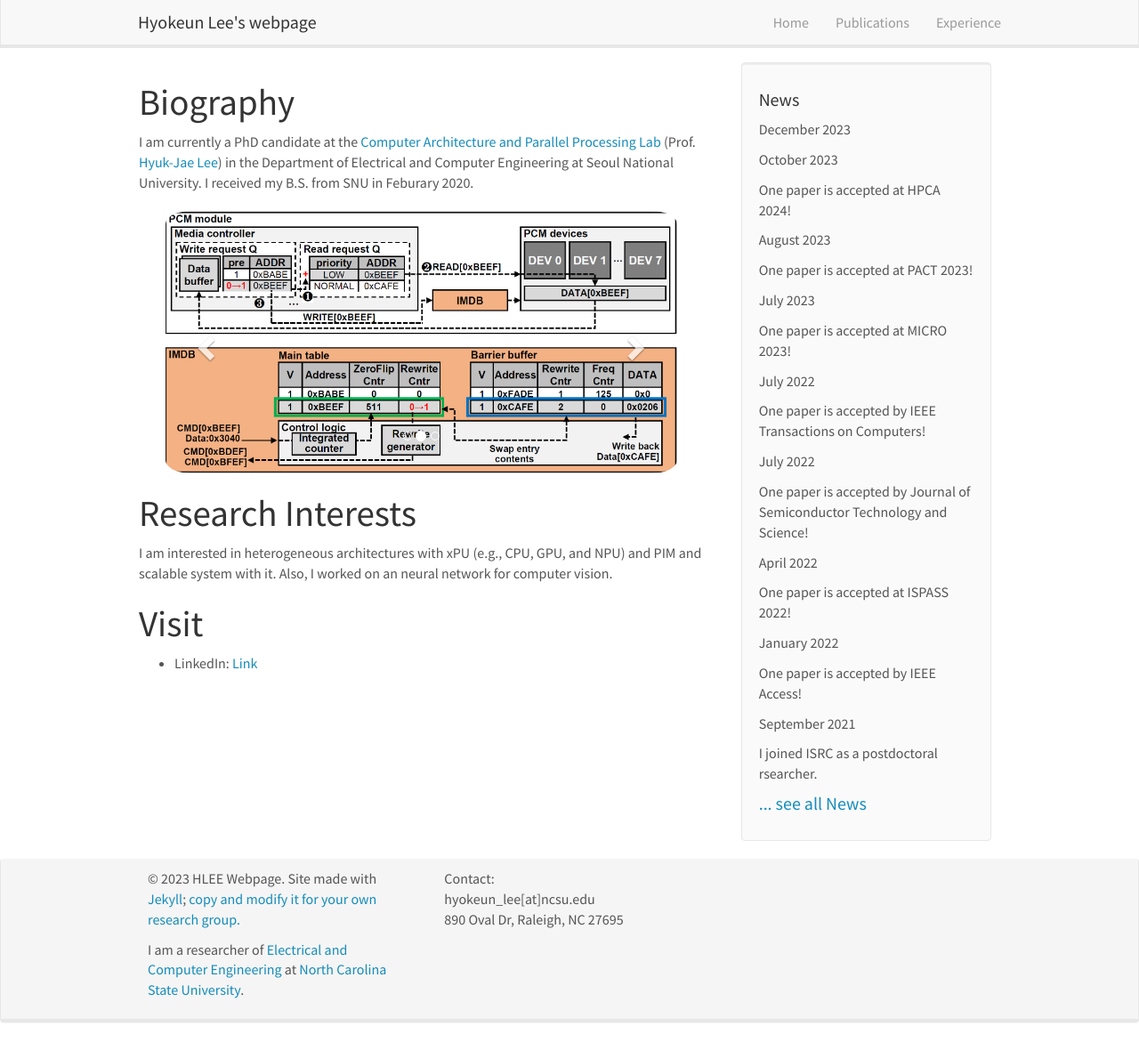
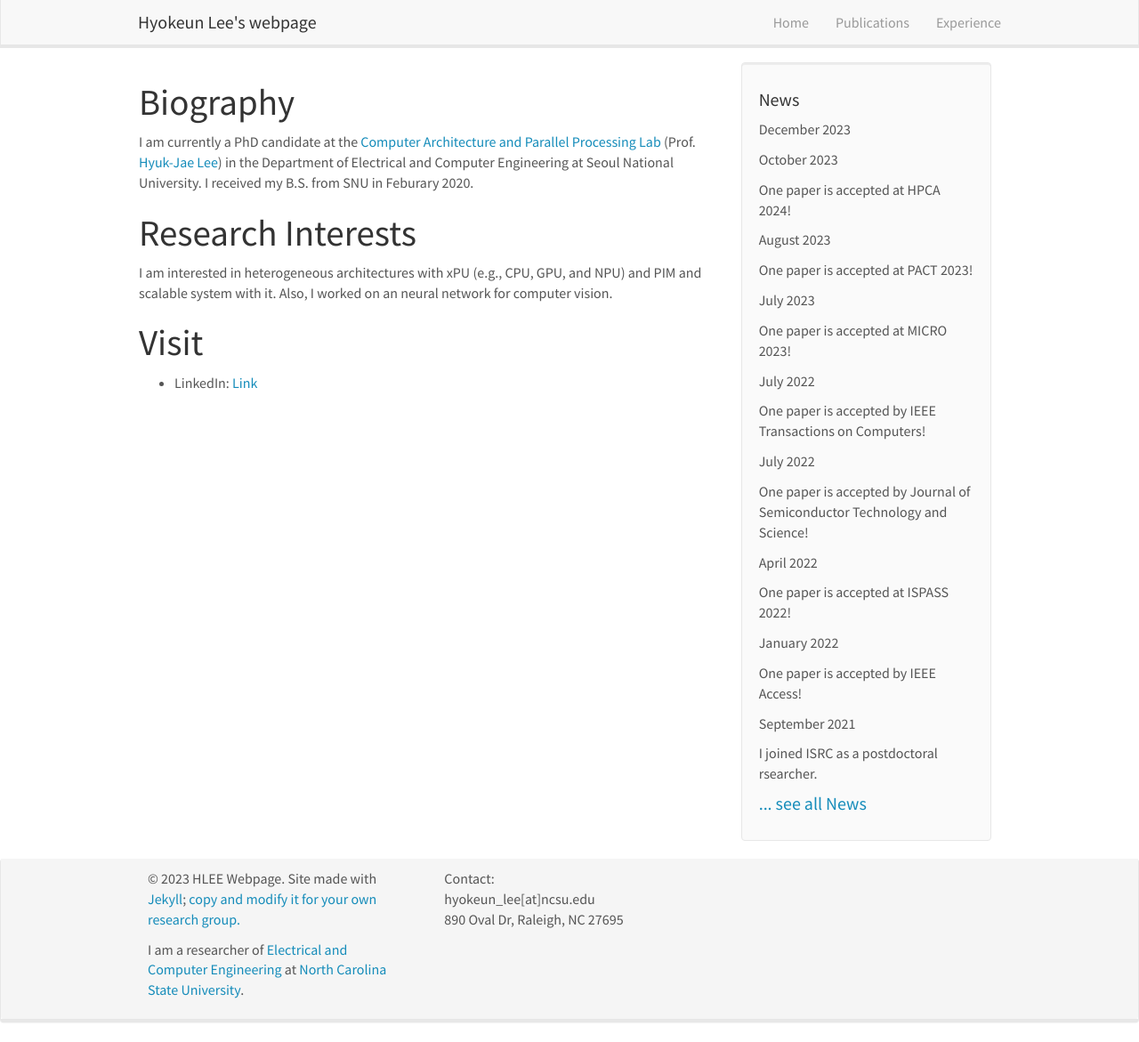
Before and after one commit to La-tale/sms.github.io, a Jekyll site: the page built from _pages/home.md, in a window 1280 px wide and 1171 px high. Shown: the whole window at 89% size. Built offline with Jekyll 4.4.1, drawn with Linux system fonts in a browser that asks for light colours; nearby versions of some CDN libraries.

Commit message:
Update news

```diff
--- a/_pages/home.md
+++ b/_pages/home.md
@@ -11,35 +11,35 @@ permalink: /
 I am currently a PhD candidate at the [Computer Architecture and Parallel Processing Lab](http://capp.snu.ac.kr) (Prof. [Hyuk-Jae Lee](http://capp.snu.ac.kr/?p=people)) in the Department of Electrical and Computer Engineering at Seoul National University. I received my B.S. from SNU in Feburary 2020.
 
 
-<div markdown="0" id="carousel" class="carousel slide" data-ride="carousel" data-interval="4000" data-pause="hover" >
-    <!-- Menu -->
-    <ol class="carousel-indicators">
-        <li data-target="#carousel" data-slide-to="0" class="active"></li>
-        <li data-target="#carousel" data-slide-to="1"></li>
-        <li data-target="#carousel" data-slide-to="2"></li>
-    </ol>
-
-    <!-- Items -->
-    <div class="carousel-inner" markdown="0">
-        <div class="item active">
-            <img src="{{ site.url }}{{ site.baseurl }}/images/slider_home/pcmcsim.PNG" alt="Slide 1" />
-        </div>
-        <div class="item">
-            <img src="{{ site.url }}{{ site.baseurl }}/images/slider_home/imdb.PNG" alt="Slide 2" />
-        </div>
-        <div class="item">
-            <img src="{{ site.url }}{{ site.baseurl }}/images/slider_home/rmw-dissert.PNG" alt="Slide 3" />
-        </div>
-    </div>
-  <a class="left carousel-control" href="#carousel" role="button" data-slide="prev">
-    <span class="glyphicon glyphicon-chevron-left" aria-hidden="true"></span>
-    <span class="sr-only">Previous</span>
-  </a>
-  <a class="right carousel-control" href="#carousel" role="button" data-slide="next">
-    <span class="glyphicon glyphicon-chevron-right" aria-hidden="true"></span>
-    <span class="sr-only">Next</span>
-  </a>
-</div>
+<!-- <div markdown="0" id="carousel" class="carousel slide" data-ride="carousel" data-interval="4000" data-pause="hover" >
+   -     [> Menu <]
+   -     <ol class="carousel-indicators">
+   -         <li data-target="#carousel" data-slide-to="0" class="active"></li>
+   -         <li data-target="#carousel" data-slide-to="1"></li>
+   -         <li data-target="#carousel" data-slide-to="2"></li>
+   -     </ol>
+   -
+   -     [> Items <]
+   -     <div class="carousel-inner" markdown="0">
+   -         <div class="item active">
+   -             <img src="{{ site.url }}{{ site.baseurl }}/images/slider_home/pcmcsim.PNG" alt="Slide 1" />
+   -         </div>
+   -         <div class="item">
+   -             <img src="{{ site.url }}{{ site.baseurl }}/images/slider_home/imdb.PNG" alt="Slide 2" />
+   -         </div>
+   -         <div class="item">
+   -             <img src="{{ site.url }}{{ site.baseurl }}/images/slider_home/rmw-dissert.PNG" alt="Slide 3" />
+   -         </div>
+   -     </div>
+   -   <a class="left carousel-control" href="#carousel" role="button" data-slide="prev">
+   -     <span class="glyphicon glyphicon-chevron-left" aria-hidden="true"></span>
+   -     <span class="sr-only">Previous</span>
+   -   </a>
+   -   <a class="right carousel-control" href="#carousel" role="button" data-slide="next">
+   -     <span class="glyphicon glyphicon-chevron-right" aria-hidden="true"></span>
+   -     <span class="sr-only">Next</span>
+   -   </a>
+   - </div> -->
 
 
 # Research Interests
```
Also changed, not shown: 1 other file.
